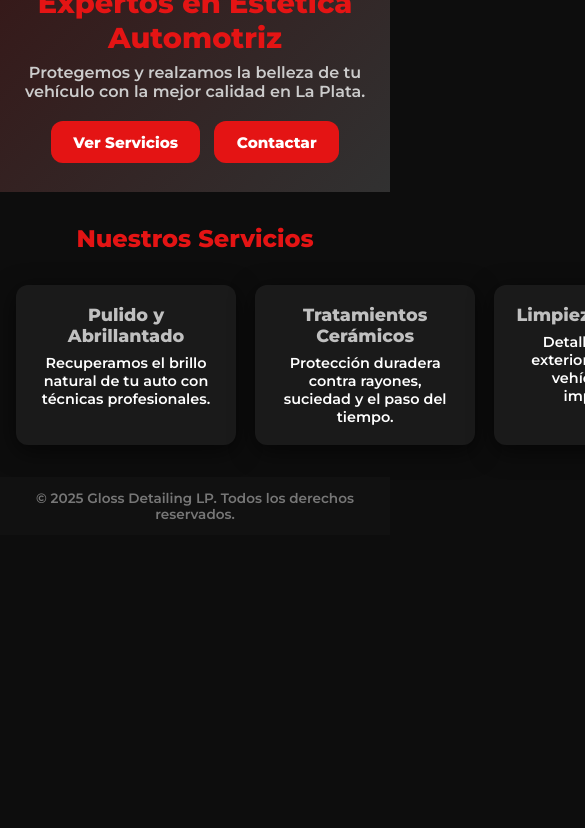
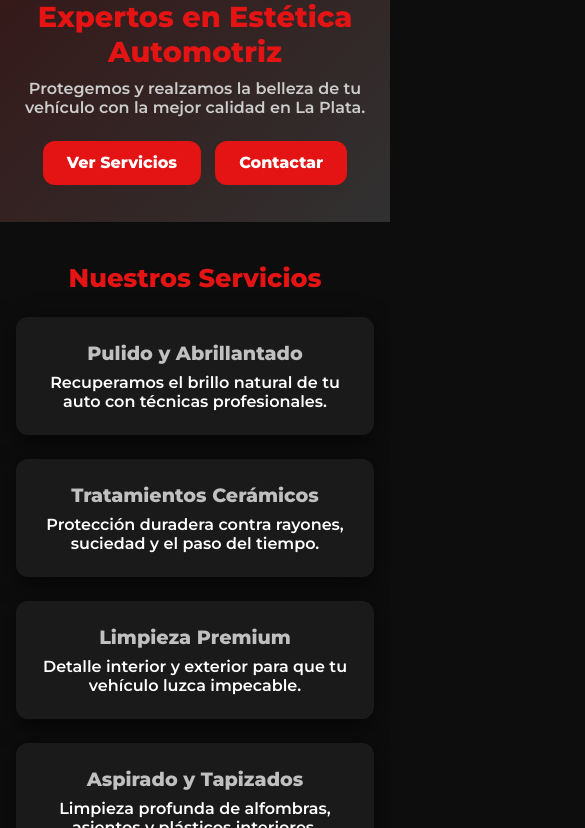
Before and after one commit to ImSanty04/Paginas-web-test, a plain HTML site: page index.html in a window 390 px wide. Shown: the part 354-1182 px from the top of the page, 585 px wide, since content can reach past the window. Before the commit the page ends 889 px from the top, so only its background shows below. Drawn offline with Linux system fonts and the light colour scheme.

Commit message:
Update index.html

```diff
--- a/index.html
+++ b/index.html
@@ -30,9 +30,16 @@
             background: var(--bg-dark);
             color: var(--text-light);
             overflow-x: hidden;
+        }
+
+        /* Desktop: sin scroll, altura fija */
+        @media (min-width: 769px) {
+            body {
                 height: 100vh;
                 display: flex;
                 flex-direction: column;
+                overflow-y: hidden;
+            }
         }
 
         header {
@@ -123,14 +130,14 @@
 
         .hero {
             text-align: center;
-            padding: 2rem 1rem 1.5rem;
+            padding: 1.8rem 1rem 1.2rem;
             background: linear-gradient(135deg, rgba(228, 20, 20, 0.2), rgba(192, 192, 192, 0.2));
             flex-shrink: 0;
         }
 
         .hero img {
-            width: 180px;
-            margin-bottom: 0.8rem;
+            width: 240px;
+            margin-bottom: 0.7rem;
             filter: drop-shadow(0 0 6px rgba(255, 255, 255, 0.2));
         }
 
@@ -138,13 +145,13 @@
             font-size: 2rem;
             font-weight: 800;
             color: var(--accent);
-            margin-bottom: 0.5rem;
+            margin-bottom: 0.4rem;
         }
 
         .hero p {
             font-size: 1rem;
             color: #ccc;
-            margin-bottom: 1rem;
+            margin-bottom: 0.9rem;
         }
 
         .btn {
@@ -225,25 +232,31 @@
         }
 
         .services {
-            padding: 1.5rem 1.5rem 1rem;
+            padding: 1.2rem 1.5rem 0.8rem;
             text-align: center;
+        }
+
+        /* Desktop: servicios ocupan espacio restante */
+        @media (min-width: 769px) {
+            .services {
                 flex: 1;
                 display: flex;
                 flex-direction: column;
                 justify-content: center;
             }
+        }
 
         .services h2 {
-            font-size: 1.6rem;
-            margin-bottom: 1rem;
+            font-size: 1.5rem;
+            margin-bottom: 0.8rem;
             color: var(--accent);
         }
 
         .services-grid {
             display: grid;
             grid-template-columns: repeat(auto-fit, minmax(220px, 1fr));
-            gap: 1.2rem;
-            margin-top: 1rem;
+            gap: 1rem;
+            margin-top: 0.8rem;
             max-width: 1200px;
             margin-left: auto;
             margin-right: auto;
@@ -280,10 +293,11 @@
             flex-shrink: 0;
         }
 
-        /* responsive móvil: vuelve a scroll normal */
+        /* Responsive móvil: scroll normal */
         @media (max-width: 768px) {
             body {
                 height: auto;
+                overflow-y: auto;
             }
 
             nav {
@@ -294,31 +308,66 @@
                 display: block;
             }
 
+            .hero {
+                padding: 3rem 1rem 2rem;
+            }
+
             .hero img {
                 width: 160px;
             }
 
             .hero h1 {
                 font-size: 1.8rem;
+                margin-bottom: 0.6rem;
             }
 
             .hero p {
                 font-size: 1rem;
+                margin-bottom: 1.2rem;
+            }
+
+            .btn {
+                padding: 0.8rem 1.5rem;
+                font-size: 1rem;
             }
 
             .services {
-                padding: 2rem 1rem;
+                padding: 2.5rem 1rem;
             }
 
             .services h2 {
-                font-size: 1.5rem;
+                font-size: 1.6rem;
+                margin-bottom: 1.2rem;
+            }
+
+            .services-grid {
+                gap: 1.5rem;
+                margin-top: 1.5rem;
+            }
+
+            .card {
+                padding: 1.5rem;
+            }
+
+            .card h3 {
+                font-size: 1.2rem;
+            }
+
+            .card p {
+                font-size: 1rem;
+            }
+
+            footer {
+                padding: 1rem;
+                font-size: 0.9rem;
+                margin-top: 2rem;
             }
         }
 
-        /* pantallas muy grandes: ajuste adicional */
+        /* Pantallas muy grandes: logo aún más grande */
         @media (min-width: 1600px) {
             .hero img {
-                width: 200px;
+                width: 280px;
             }
 
             .hero h1 {
@@ -331,6 +380,10 @@
 
             .card {
                 padding: 1.5rem;
+            }
+
+            .card h3 {
+                font-size: 1.2rem;
             }
         }
     </style>
```
Lines whose indentation alone changed are shown as unchanged.
